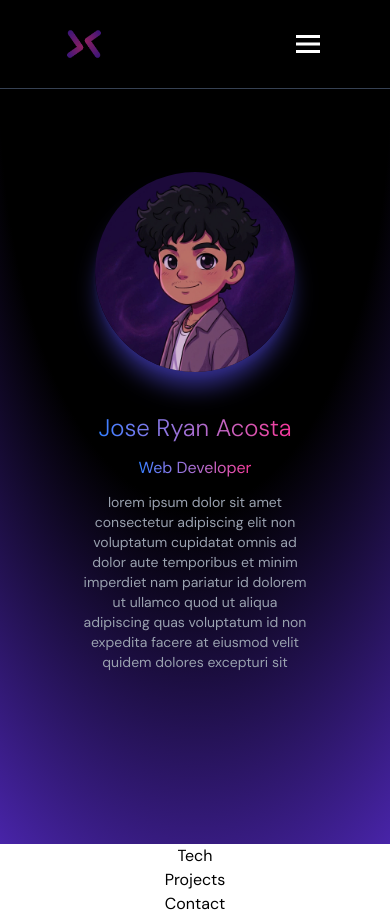
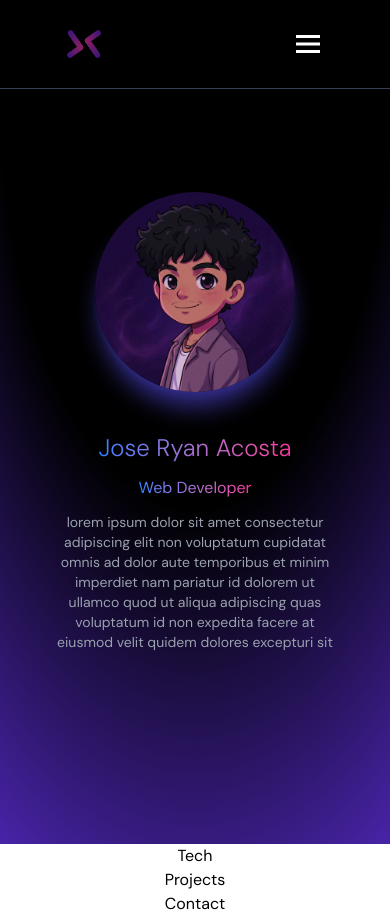
Before and after one commit to JRyan-123/react-port, a React (Vite) app: page / in a window 390 px wide. Built offline with nearby package versions, Linux system fonts and the light colour scheme.

Commit message:
fix: adjust padding in Hero component for better layout

```diff
--- a/src/components/Hero.jsx
+++ b/src/components/Hero.jsx
@@ -3,7 +3,7 @@ import { motion } from "motion/react";
 
 const Hero = () => {
   return (
-    <div className="px-16 md:px-32 py-32 flex justify-center items-center w-full min-h-screen">
+    <div id="home" className="px-8 md:px-32 py-32 flex justify-center items-center w-full min-h-screen">
       <div className="flex flex-col gap-10 justify-center items-center text-white">
         <motion.div
         initial={{y:-50, opacity: 0}}
```
